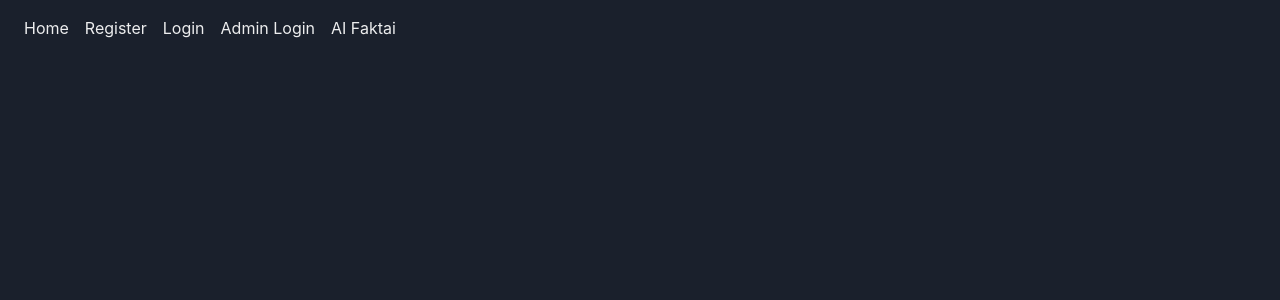
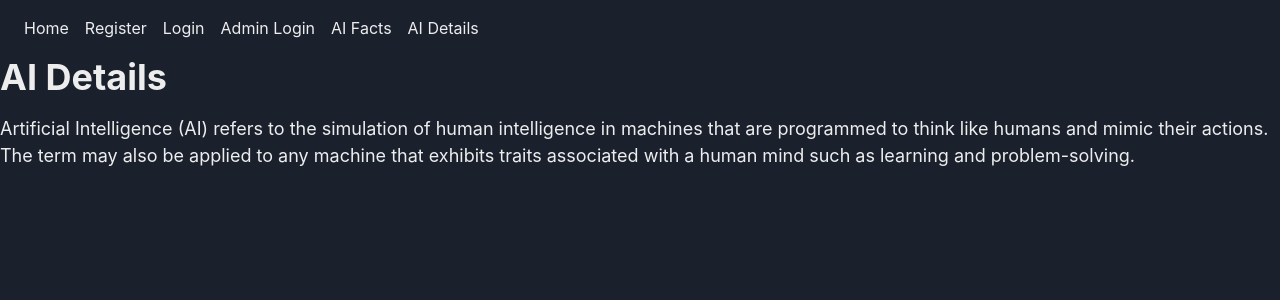
Before and after one commit to GPT-Engineer-App/lithuanian-events-hub, a React (Vite) app: page /ai-details in a window 1280 px wide. Shown: the top 300 px of the page. Built offline with nearby package versions, Linux system fonts and the light colour scheme.

Commit message:
Paspaudziau ir nieko neraso noriu kad rasytu apie AI informacija
Added a new route for `/ai-details` in `App.jsx` to render `AIDetails` component and updated the `Navigation` component to include a link to the `AI Details` page.

```diff
--- a/src/App.jsx
+++ b/src/App.jsx
@@ -4,6 +4,7 @@ import Register from "./pages/Register.jsx";
 import Login from "./pages/Login.jsx";
 import Navigation from "./components/Navigation.jsx";
 import AdminLogin from "./pages/AdminLogin.jsx";
+import AIDetails from "./pages/AIDetails.jsx";
 import AIFacts from "./pages/AIFacts.jsx";
 
 function App() {
@@ -16,6 +17,7 @@ function App() {
         <Route path="/login" element={<Login />} />
         <Route path="/admin-login" element={<AdminLogin />} />
         <Route path="/ai-facts" element={<AIFacts />} />
+        <Route path="/ai-details" element={<AIDetails />} />
       </Routes>
     </Router>
   );
--- a/src/components/Navigation.jsx
+++ b/src/components/Navigation.jsx
@@ -18,7 +18,10 @@ const Navigation = () => {
           Admin Login
         </Link>
         <Link as={RouterLink} to="/ai-facts" m="2">
-          AI Faktai
+          AI Facts
+        </Link>
+        <Link as={RouterLink} to="/ai-details" m="2">
+          AI Details
         </Link>
       </Box>
     </Flex>
--- a/src/pages/AIDetails.jsx
+++ b/src/pages/AIDetails.jsx
@@ -1,15 +1,17 @@
-import React from "react";
-import { Box, Text } from "@chakra-ui/react";
+import React from 'react';
+import { Box, Heading, Text } from '@chakra-ui/react';
 
-const AIDetails = () => {
+function AIDetails() {
   return (
-    <Box p={4}>
-      <Text fontSize="xl" mb={4}>
-        Detailed Information on Artificial Intelligence
+    <Box>
+      <Heading as="h1" size="xl" mb={4}>
+        AI Details
+      </Heading>
+      <Text fontSize="lg">
+        Artificial Intelligence (AI) refers to the simulation of human intelligence in machines that are programmed to think like humans and mimic their actions. The term may also be applied to any machine that exhibits traits associated with a human mind such as learning and problem-solving.
       </Text>
-      {/* Detailed AI content will go here */}
     </Box>
   );
-};
+}
 
 export default AIDetails;
```
